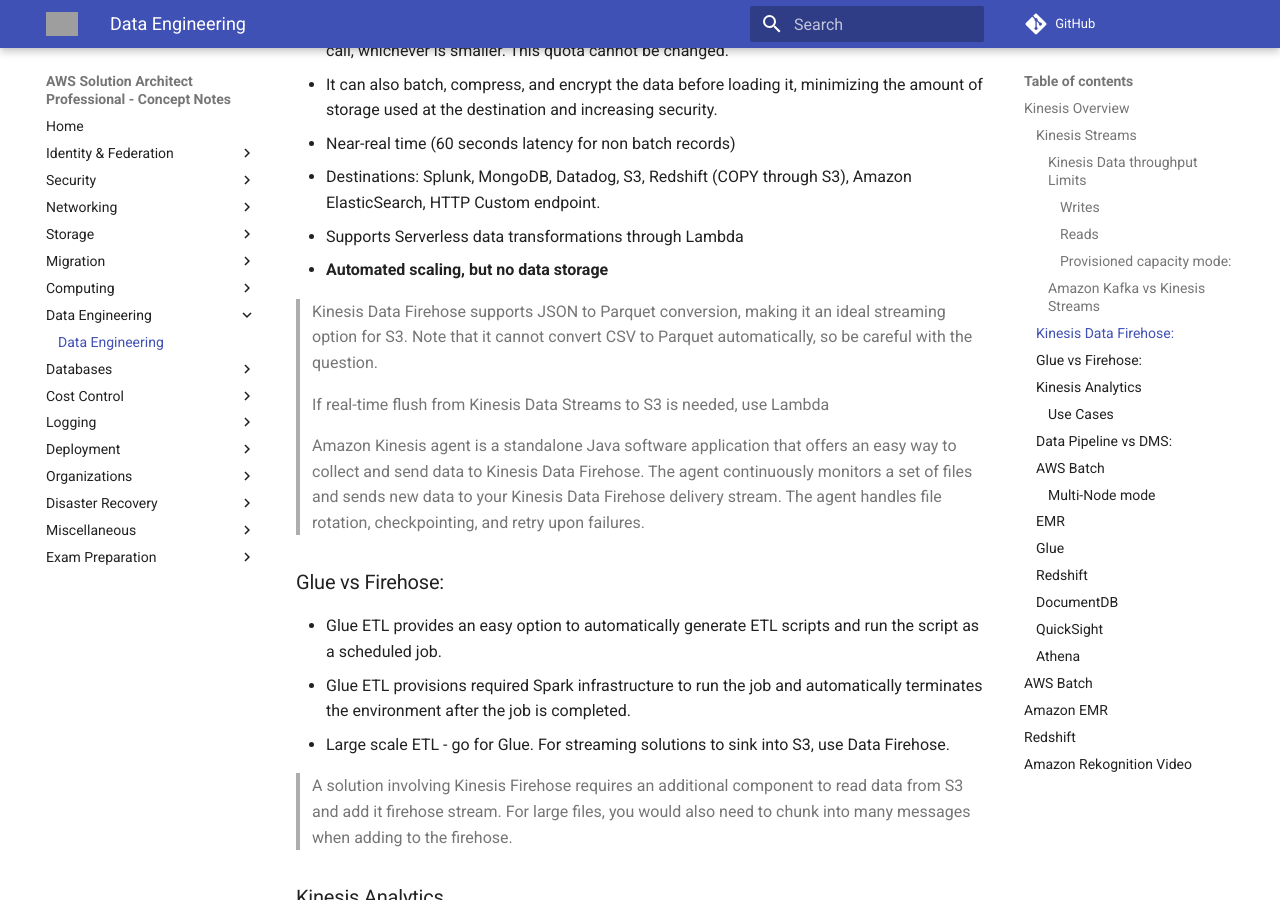
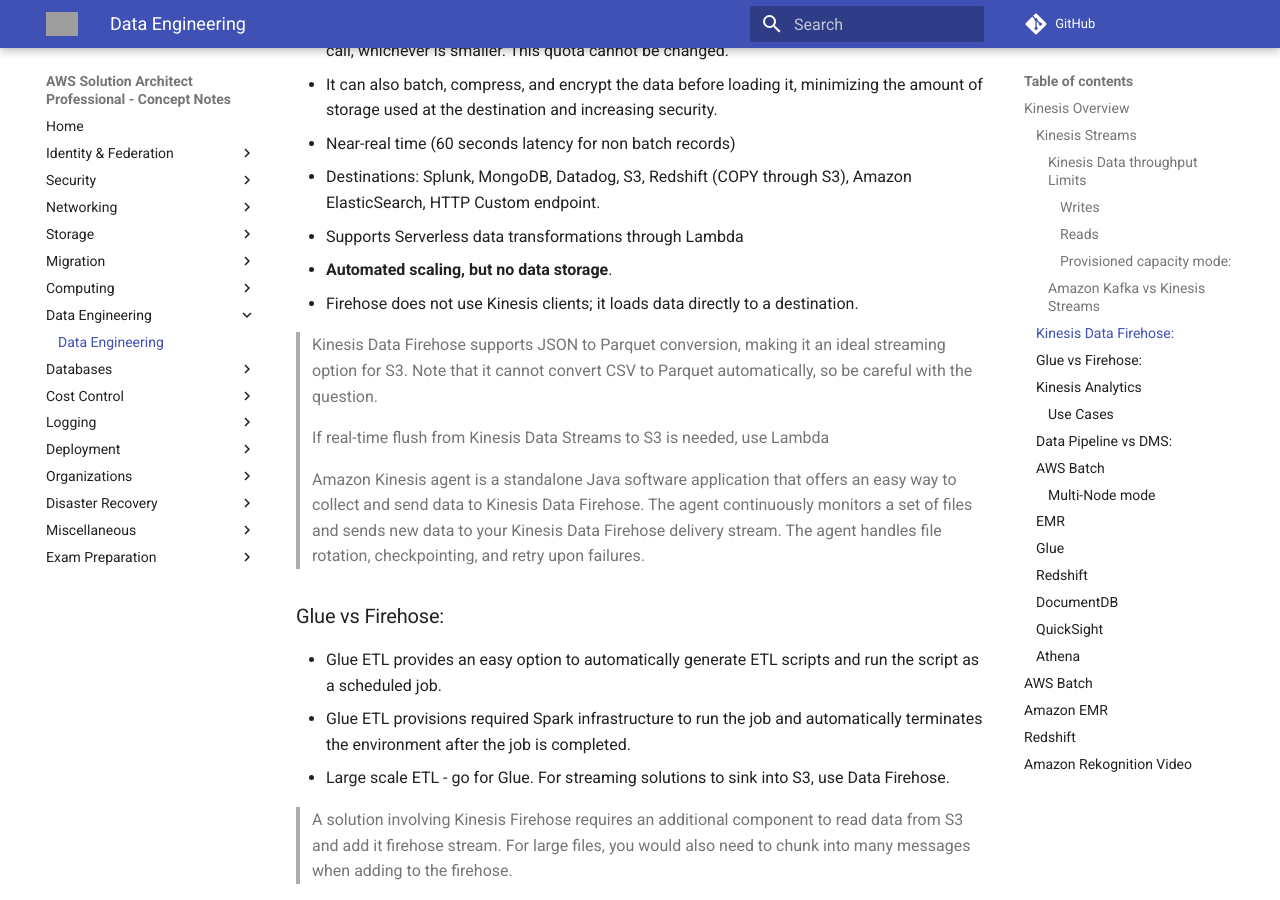
Before and after one commit to jeyabalajis/aws-certified-sa-pro-notes, an MkDocs documentation site: the page built from docs/data_engineering/data_engineering.md, in a window 1280 px wide and 900 px high, scrolled down 2600 px. Built offline with MkDocs 1.6.1 and Material for MkDocs 9.7.7, drawn with Linux system fonts in a browser that asks for light colours; comment, search, counter and statistics services are not loaded; grey boxes are pictures that could not be loaded.

Commit message:
Update data_engineering.md

```diff
--- a/docs/data_engineering/data_engineering.md
+++ b/docs/data_engineering/data_engineering.md
@@ -66,7 +66,8 @@
 - Near-real time (60 seconds latency for non batch records)
 - Destinations: Splunk, MongoDB, Datadog, S3, Redshift (COPY through S3), Amazon ElasticSearch, HTTP Custom endpoint.
 - Supports Serverless data transformations through Lambda
-- **Automated scaling, but no data storage**
+- **Automated scaling, but no data storage**.
+- Firehose does not use Kinesis clients; it loads data directly to a destination.
 
 > Kinesis Data Firehose supports JSON to Parquet conversion, making it an ideal streaming option for S3.
 Note that it cannot convert CSV to Parquet automatically, so be careful with the question.
```
